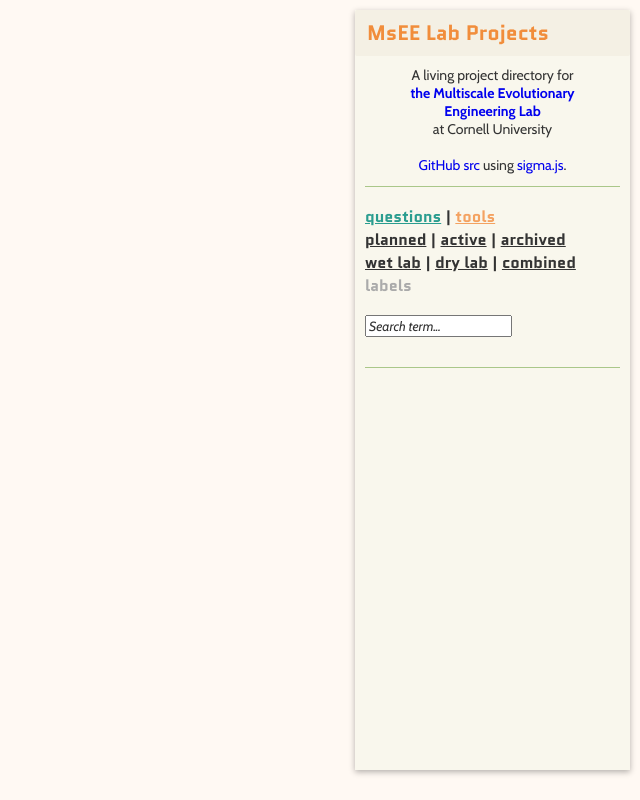
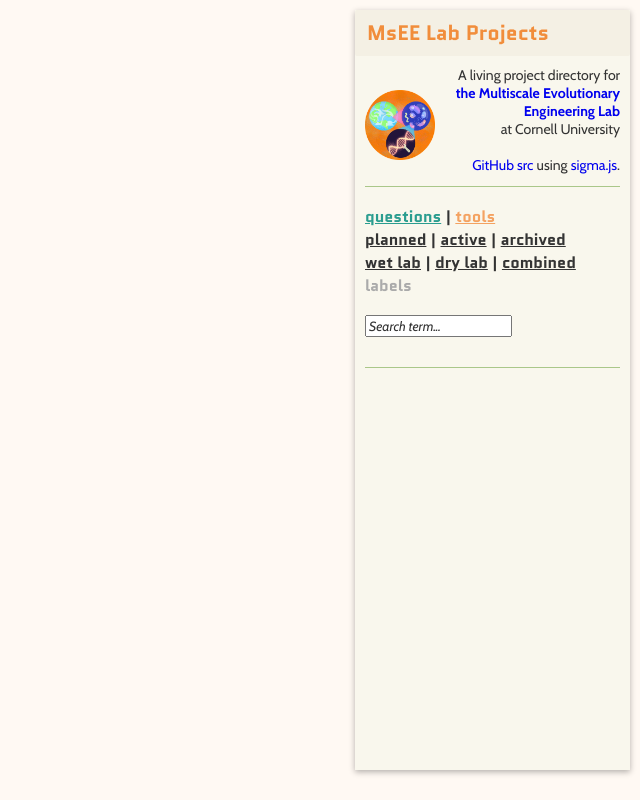
Before and after one commit to mseeLab/projectome, a plain HTML site: page index.html in a window 1280 px wide. Shown: the whole page, without its empty margins (640-1280 px from the left). Drawn offline with nearby package versions, Linux system fonts and the light colour scheme; a script that the page names is missing.

Commit message:
Add lab logo to top right

```diff
--- a/index.html
+++ b/index.html
@@ -28,16 +28,14 @@
         <h2 class="underline">MsEE Lab Projects</h2>
 
         <div>
-            <center>
+            <div id="nextLogo">
                 A living project directory for<br />
                 <b
                     ><a href="https://mseelab.org/" target="_blank"
                         >the Multiscale Evolutionary </br>Engineering Lab</a
                     ></b
                 >
-                <br />at Cornell University<br />
-                <!-- <a href="https://mseelab.org/" target="_blank">mseelab.org</a> -->
-                <br />
+                <br />at Cornell University<br /><br />
                 <!-- <a target="_blank" href="https://www.engineering.cornell.edu/"
                     ><a target="_blank" href="https://www.cornell.edu/"
                         ><img
@@ -52,37 +50,21 @@
                         src="./assets/img/cornellengineering_logo.png"
                 /></a>
                 <br /> -->
-                <a href="https://github.com/mseeLab/project-map" target="_blank"
+                <a href="https://github.com/mseeLab/projectome" target="_blank"
                     >GitHub src</a
                 >
                 using
                 <a href="http://sigmajs.org/" target="_blank">sigma.js</a>.
-            </center>
-            <!-- <p>
-                <center>
+            </div>
             <a
                 title="Lab logo"
                 target="_blank"
                 href="https://mseelab.org"
                 ><img
-                            width="50px"
+                    id="msee_logo"
                     alt="Lab Logo"
                     src="assets/img/msee_logo.png"
             /></a>
-                    <br /><br />
-                    <a href="https://mseelab.org/" target="_blank"
-                        >mseelab.org</a
-                    >
-                    <br />
-                    <a
-                        href="https://github.com/mseeLab/project-map"
-                        target="_blank"
-                        >GitHub src</a
-                    >
-                    using
-                    <a href="http://sigmajs.org/" target="_blank">sigma.js</a>.
-                </center>
-            </p> -->
             <span class="line"></span><br />
             <span class="headingTxt">
                 <font color="#2A9D8F"
--- a/src/network.js
+++ b/src/network.js
@@ -735,6 +735,7 @@
         if (toKeep.includes(n)) {
           // if this is the selected node or one of its neighbors,
           showNode(n);
+          graph.setNodeAttribute(n, "label", graph.getNodeAttribute(n, "name"));
         } // if not a neighbor or selected node,
         else {
           grayNode(n);
@@ -874,6 +875,7 @@
       graph.setNodeAttribute(n, "displayed", false);
       grayNode(n);
     }
+    if (!labels_show) graph.setNodeAttribute(n, "label", "");
   });
 
   colorEdges();
--- a/src/style.css
+++ b/src/style.css
@@ -117,3 +117,13 @@
     margin-right: auto;
     text-align: center;
 }
+
+#msee_logo {
+    position: absolute;
+    top: 80px;
+    width: 70px;
+}
+
+#nextLogo {
+    text-align: right;
+}
```
Lines whose indentation alone changed are shown as unchanged.
